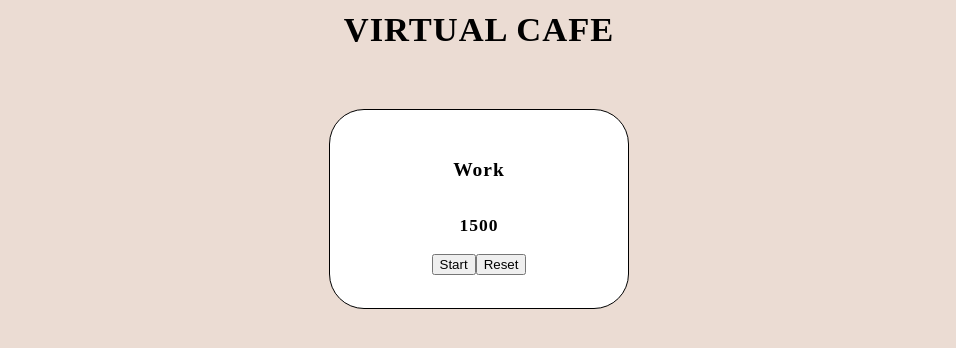
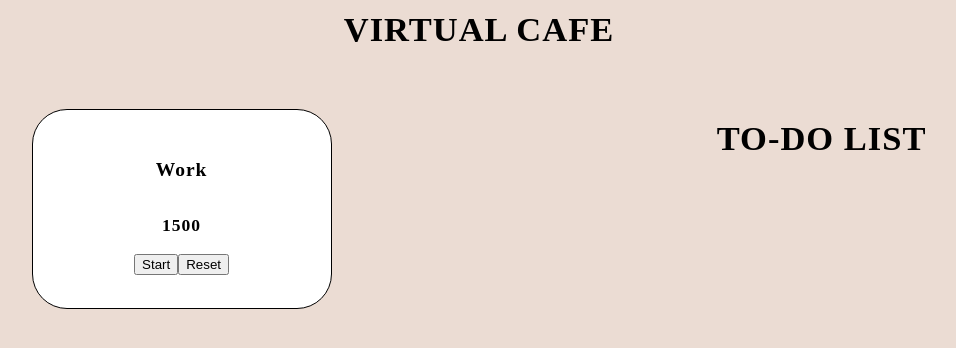
Before and after one commit to caseynewman/virtual-cafe, a React (Vite) app: page / in a window 1280 px wide. Shown: the top 348 px of the page, without its empty margins (161-1117 px from the left). Built offline with nearby package versions, Linux system fonts and the light colour scheme; a web font is replaced by a local one.

Commit message:
created ToDoList function and imported into App.jsx

```diff
--- a/src/App.jsx
+++ b/src/App.jsx
@@ -1,5 +1,6 @@
 import './App.css'
 import PomodoroTimer from './components/Timer'
+import ToDoList from './components/ToDoList'
 
 function App() {
 
@@ -10,6 +11,7 @@ function App() {
       </header>
       <main>
         <PomodoroTimer />
+        <ToDoList />
       </main>
       <footer>
 
--- a/src/components/ToDoList/index.jsx
+++ b/src/components/ToDoList/index.jsx
@@ -2,3 +2,12 @@
 // low, medium, high priority
 // check boxes
 // move to botton of list when checked?
+
+export default function ToDoList() {
+
+    return (
+        <>
+            <h1>TO-DO LIST</h1>
+        </>
+    )
+}
```
